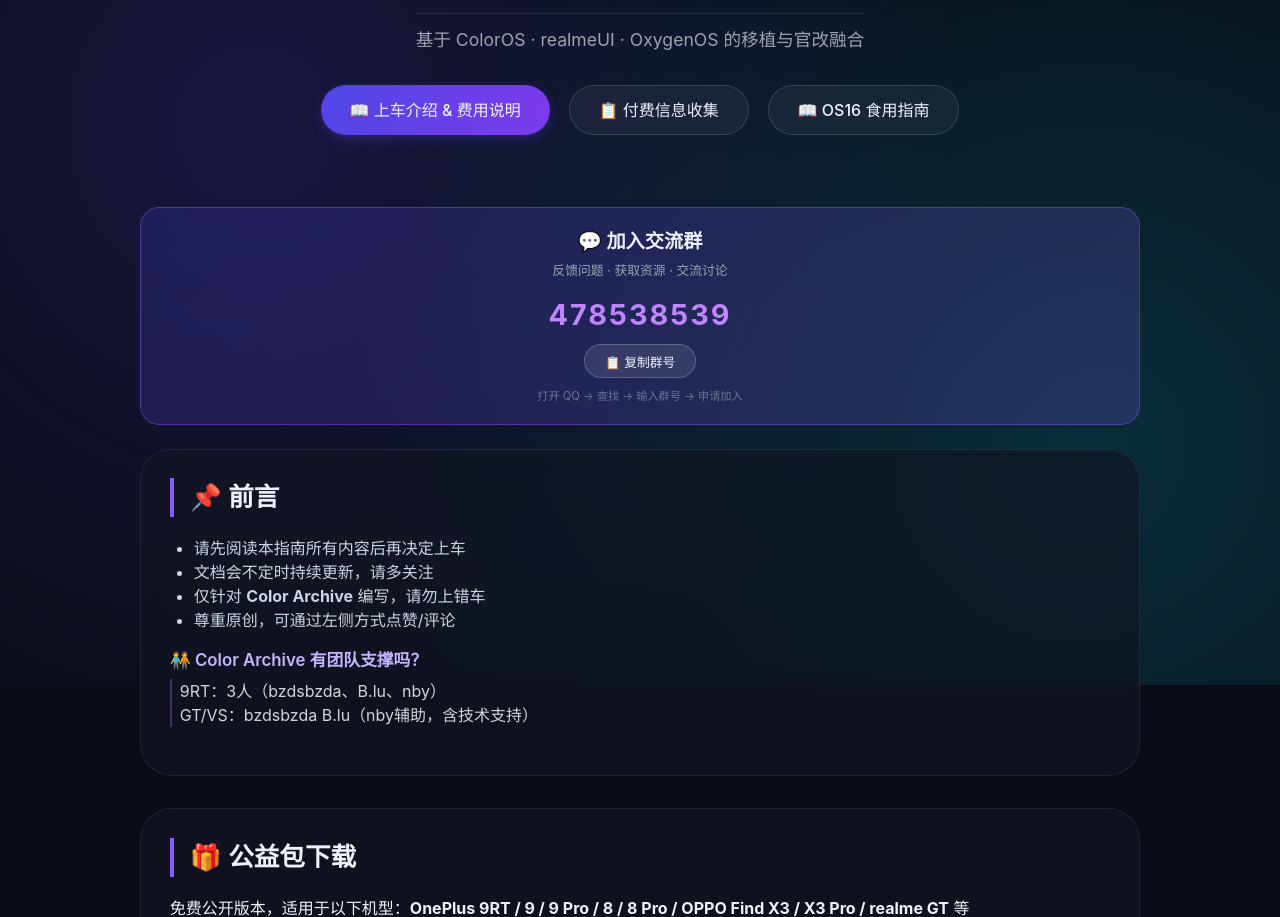
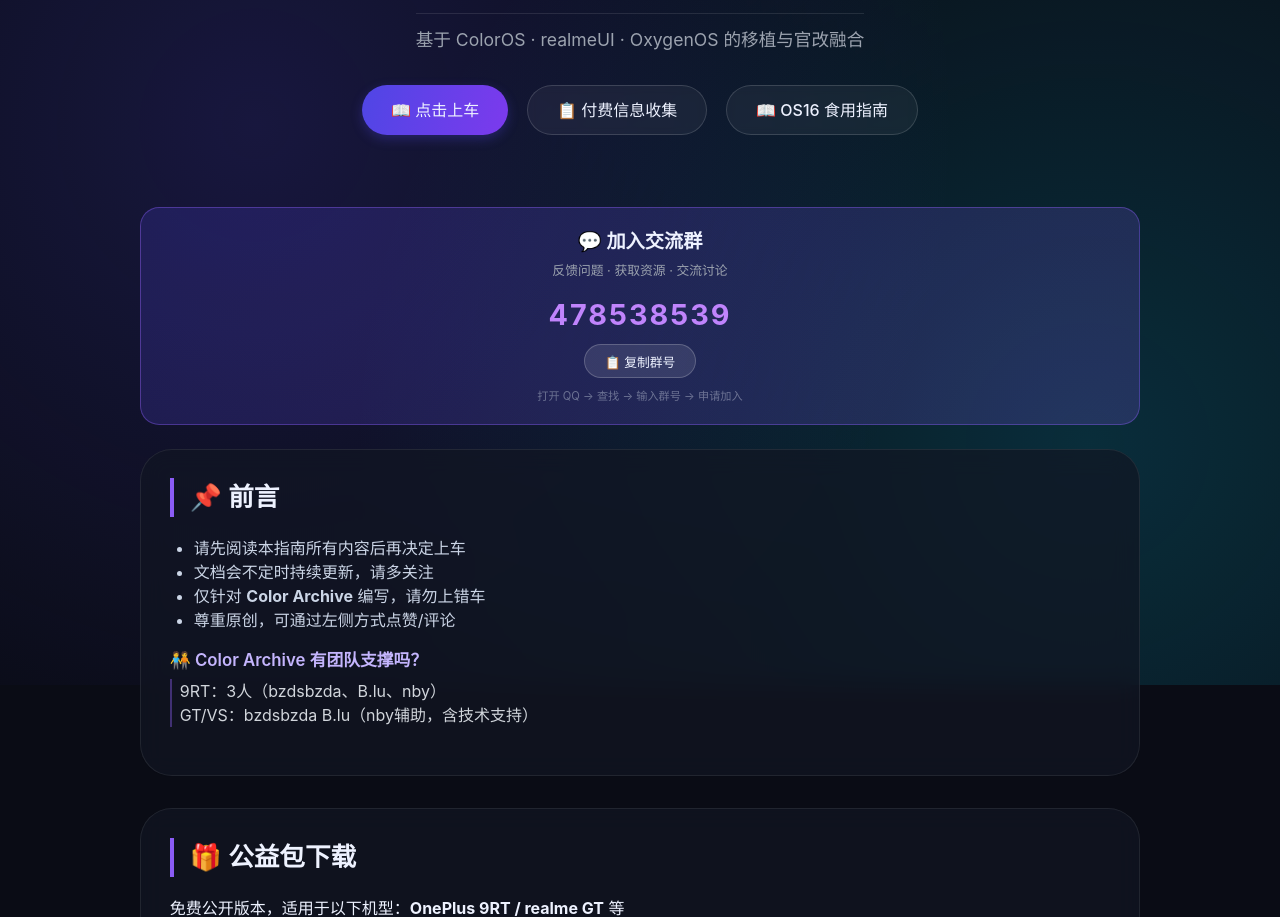
Before and after one commit to one899/color-archive, a plain HTML site: page index.html in a window 1280 px wide. Shown: the part 115-1032 px from the top of the page. Drawn offline with Linux system fonts and the light colour scheme.

Commit message:
Update index.html

```diff
--- a/index.html
+++ b/index.html
@@ -319,7 +319,7 @@
         <div class="tagline">基于 ColorOS · realmeUI · OxygenOS 的移植与官改融合</div>
         <div class="btn-group">
             <a href="https://docs.qq.com/doc/DUVJLeGxEVXZ5Z2JW#" target="_blank" rel="noopener noreferrer" class="btn btn-primary">
-                📖 上车介绍 & 费用说明
+                📖 点击上车
             </a>
             <a href="https://docs.qq.com/form/page/DUVFvS29PT05URXBN" target="_blank" rel="noopener noreferrer" class="btn btn-outline">
                 📋 付费信息收集
@@ -357,7 +357,7 @@
     <!-- 公益包下载 -->
     <div class="card">
         <div class="section-title">🎁 公益包下载</div>
-        <p style="margin-bottom: 0.8rem;">免费公开版本，适用于以下机型：<strong>OnePlus 9RT / 9 / 9 Pro / 8 / 8 Pro / OPPO Find X3 / X3 Pro / realme GT</strong> 等</p>
+        <p style="margin-bottom: 0.8rem;">免费公开版本，适用于以下机型：<strong>OnePlus 9RT / realme GT</strong> 等</p>
         <div class="download-grid">
             <div class="download-card">
                 <div>🌐 海外镜像</div>
@@ -483,6 +483,7 @@
     <footer>
         Color Archive · 移植与官改项目 | 尊重原创，理性交流<br>
         公益包免费下载，付费版含后续更新及技术支持 | 酷安：不知道是不知道啊
+        Color OS port Hub团队作品
     </footer>
 </div>
 
```
